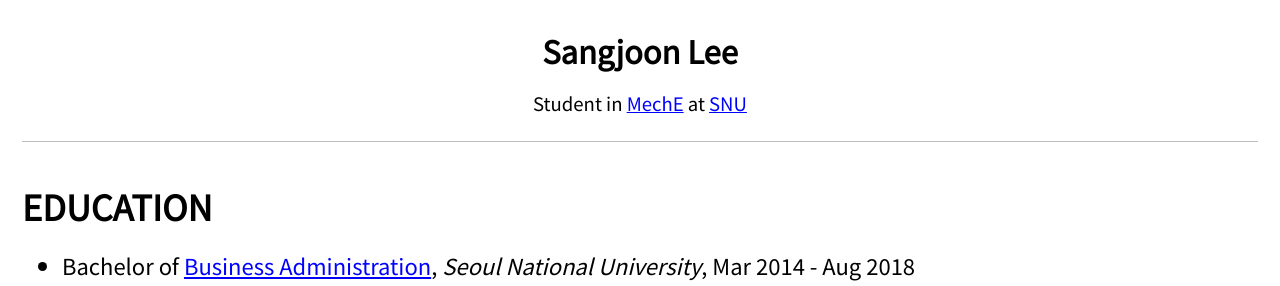
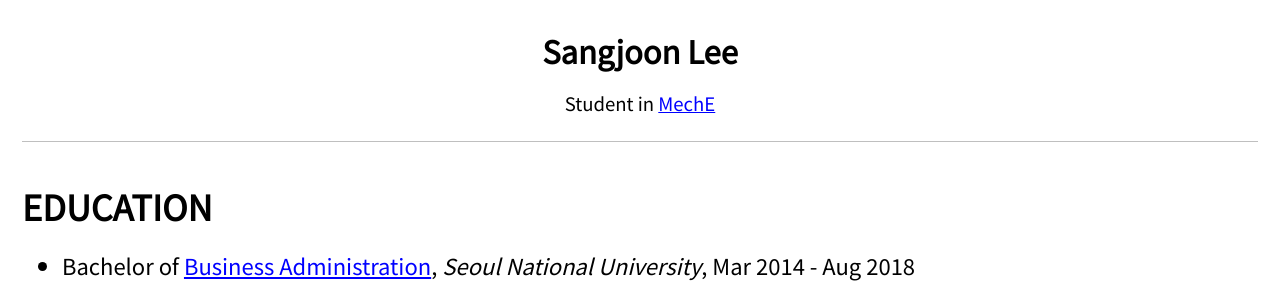
Before and after one commit to jun9303/jun9303.github.io, a Jekyll site: the page built from _pages/about.md, in a window 1280 px wide. Shown: the part 548-834 px from the top of the page. Built offline with Jekyll 4.4.1, drawn with Linux system fonts in a browser that asks for light colours; cached includes are drawn as plain includes; nearby versions of some CDN libraries.

Commit message:
Signed-off-by: SJ <jun9303@gmail.com>

```diff
--- a/_pages/about.md
+++ b/_pages/about.md
@@ -10,7 +10,7 @@ feature_row:
   - image_path: assets/images/bio-photo-sjlee-200x200.jpg
     alt: "profile image"
     title: "Sangjoon Lee"
-    excerpt: "Student in [MechE](http://me.snu.ac.kr/eng) at [SNU](http://useoul.edu/)"
+    excerpt: "Student in [MechE](http://me.snu.ac.kr/eng)"
 ---
 
 {% include feature_row type="center" %}
```
